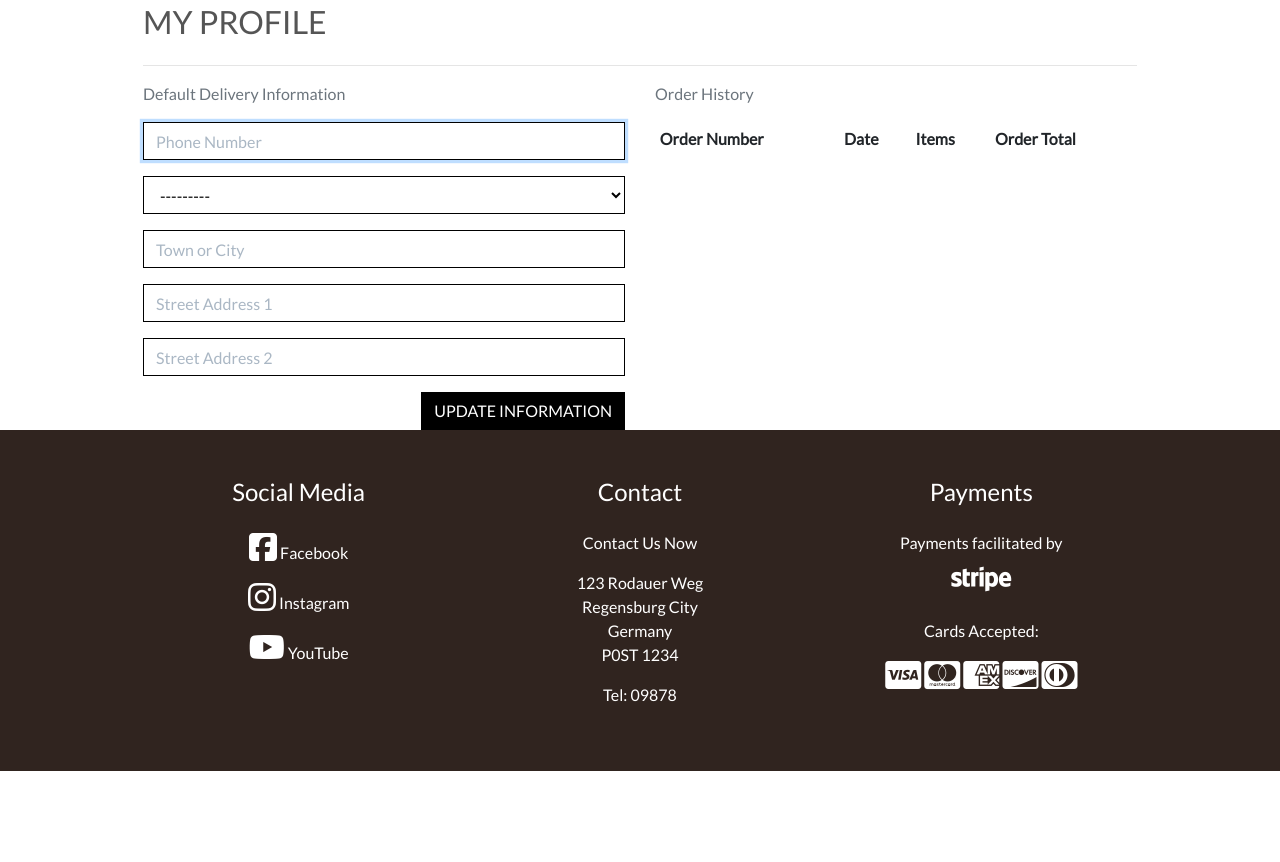
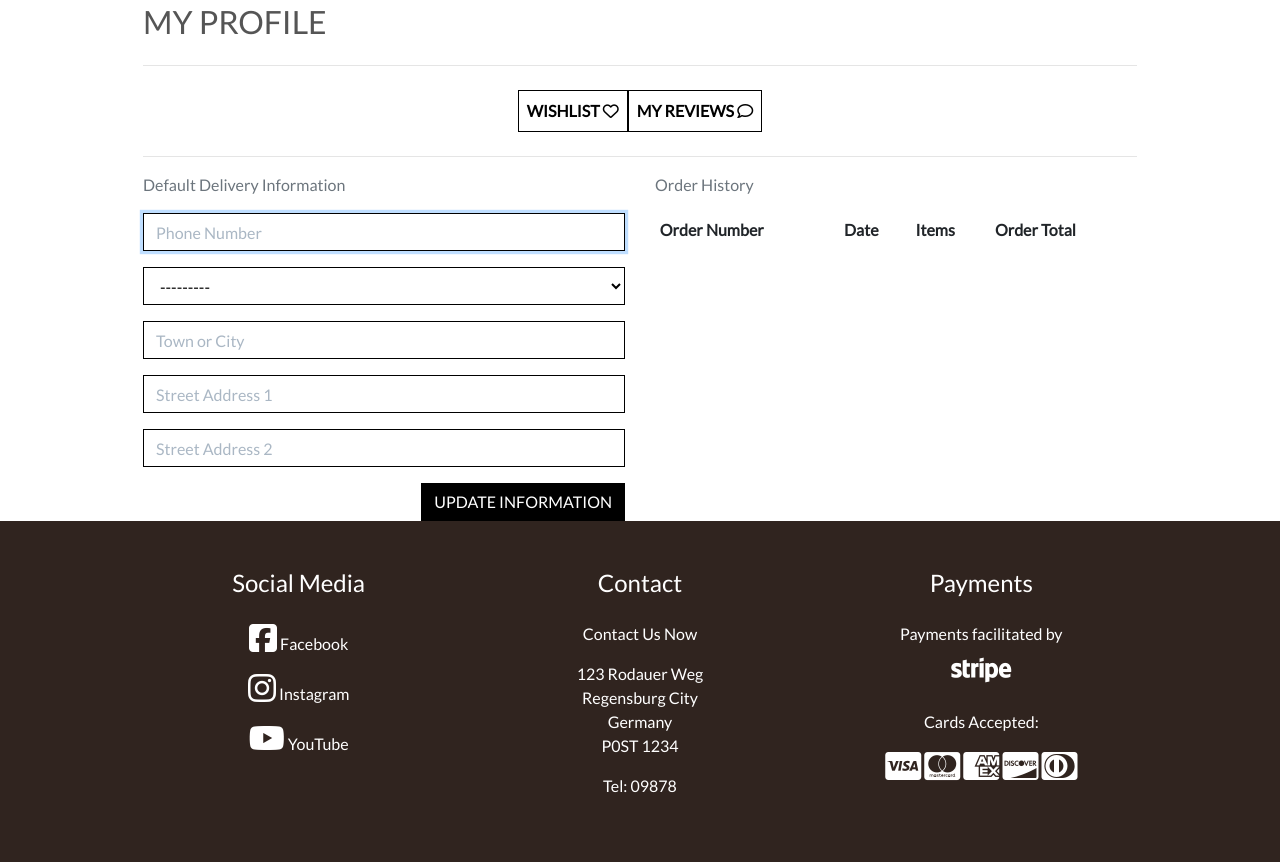
Before and after one commit to HinaKhan94/fetch, a Django app: page /profile/ in a window 1280 px wide. Shown: the part 194-1056 px from the top of the page. Before the commit the page ends 965 px from the top, so only its background shows below. Run offline with Django 3.2, Linux system fonts and the light colour scheme; the visitor is signed in with stand-in values (Sample User, id 1); data comes from the database, SQL or seed files in the repository; data that the repository does not hold is empty; some libraries are stand-ins or nearby versions.

Commit message:
chore: finished crud functionality on reviews model

```diff
--- a/products/templates/products/product_detail.html
+++ b/products/templates/products/product_detail.html
@@ -194,6 +194,7 @@
             </div>
         {% endif %}
     </div>
+</div>
 {% endblock %}
 
 {% block postloadjs %}
--- a/products/templates/products/reviews/edit_review.html
+++ b/products/templates/products/reviews/edit_review.html
@@ -45,10 +45,10 @@
                 <div class="d-flex justify-content-center justify-content-sm-end mt-5">
 
                     <!-- Cancel Button -->
-                    <a class="ib-button ib-button-grey me-3 text-decoration-none text-dark-grey font-title weight-bold shadow-sm" href="{% url 'product_detail' product.id %}">CANCEL</a>
+                    <a class="btn btn-outline-black rounded-0 mt-5 text-decoration-none text-uppercase shadow-sm" href="{% url 'product_detail' product.id %}">CANCEL</a>
 
                     <!-- Submit Button -->
-                    <button class="ib-button ib-button-yellow text-dark-grey font-title weight-bold shadow-sm" type="submit">UPDATE</button>
+                    <button class="btn btn-black rounded-0 mt-5 text-decoration-none text-uppercase shadow-sm" type="submit">UPDATE</button>
                 </div>
             </form>
         </div>
--- a/profiles/static/profiles/css/profile.css
+++ b/profiles/static/profiles/css/profile.css
@@ -19,3 +19,14 @@
 #id_default_country option:first-child {
     color: #aab7c4;
 }
+
+.navbar-profile {
+    display: flex;
+    justify-content: center;
+    flex-wrap: wrap;
+}
+
+/*my reviews section */
+.review-details-card {
+	padding: 20px;
+}
--- a/profiles/templates/profiles/profile.html
+++ b/profiles/templates/profiles/profile.html
@@ -23,6 +23,27 @@
                 <hr>
             </div>
         </div>
+        <!--wishlist and reviews buttons section-->
+        <div class="row bg-white">
+            <nav class="navbar navbar-expand-lg navbar-light w-100 navbar-profile">
+                <div>
+                    <ul class="navbar-nav w-auto mx-auto">
+                        <li class="nav-item">
+                            <a class="btn btn-outline-black rounded-0  logo-font font-weight-bold nav-link text-black" href="">
+                                Wishlist <i class="fa-regular fa-heart"></i>
+                            </a>
+                        </li>
+                        <li class="nav-item">
+                            <a class="btn btn-outline-black rounded-0 logo-font font-weight-bold nav-link" href="{% url 'my_reviews' %}">
+                                My Reviews <i class="fa-regular fa-comment"></i>
+                            </a>
+                        </li>
+                    </ul>
+                </div>
+            </nav>
+        </div>
+        <!--Delivery and order history section-->
+        <hr>
         <div class="row">
             <div class="col-12 col-lg-6">
                 <p class="text-muted">Default Delivery Information</p>
--- a/profiles/urls.py
+++ b/profiles/urls.py
@@ -4,4 +4,5 @@ from . import views
 urlpatterns = [
     path('', views.profile, name='profile'),
     path('order_history/<order_number>', views.order_history, name='order_history'),
+    path('my_reviews/', views.my_reviews, name='my_reviews'),
 ]
--- a/profiles/views.py
+++ b/profiles/views.py
@@ -5,6 +5,7 @@ from .models import UserProfile
 from .forms import UserProfileForm
 
 from checkout.models import Order
+from products.models import Review
 
 def profile(request):
     """ Display the user's profile. """
@@ -46,3 +47,14 @@ def order_history(request, order_number):
     }
 
     return render(request, template, context)
+
+def my_reviews(request):
+    user_reviews_approved = Review.objects.filter(user=request.user, is_approved=True)
+    user_reviews_pending = Review.objects.filter(user=request.user, is_approved=False)
+
+    template = 'profiles/my_reviews.html'
+    context = {
+        'user_reviews_approved': user_reviews_approved,
+        'user_reviews_pending': user_reviews_pending,
+    }
+    return render(request, template, context)
```
Also changed, not shown: profiles/templates/profiles/my_reviews.html (added, +75 -0 lines).
